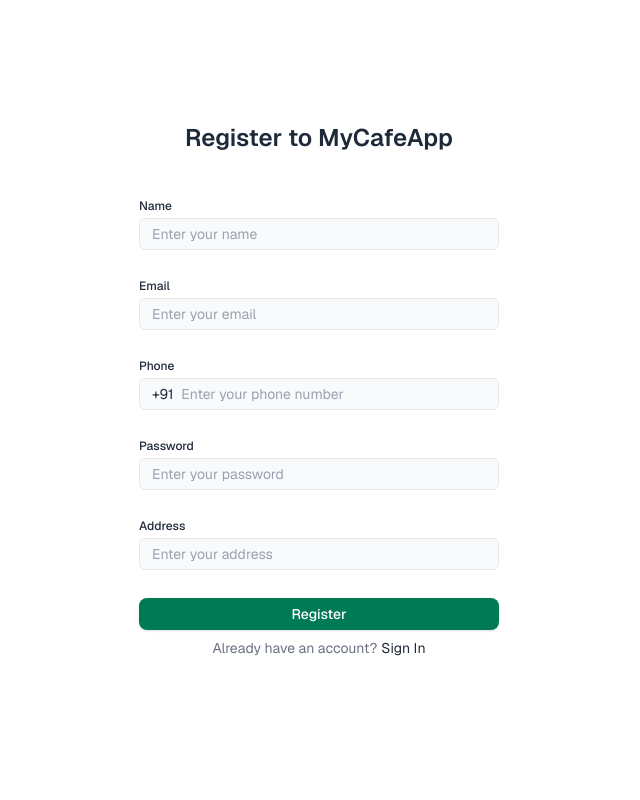
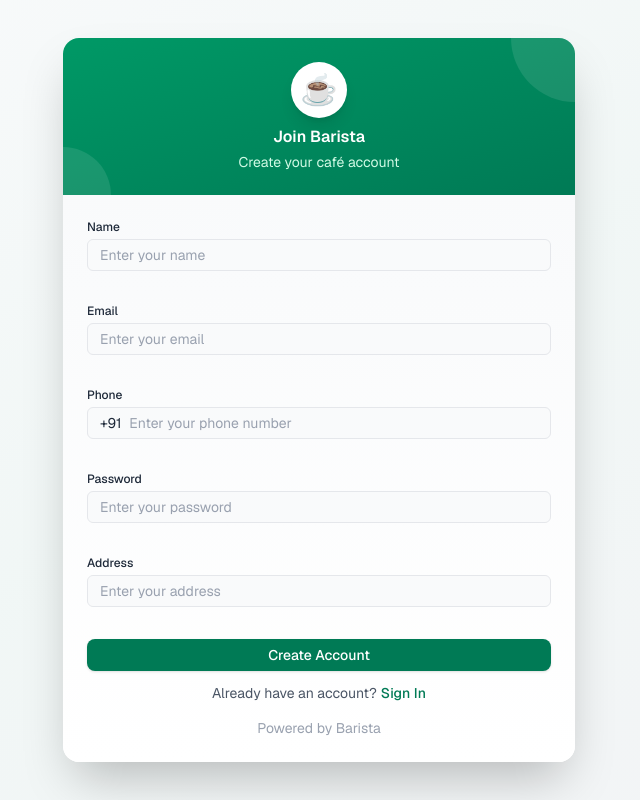
Before and after one commit to priyanshubiswas1/Barista, a React (Vite) app in the folder shopowner-client/: page /register in a window 1280 px wide. Shown: the whole page, without its empty margins (321-961 px from the left). Built offline with nearby package versions, Linux system fonts and the light colour scheme; no server answers.

Commit message:
updated login register

```diff
--- a/shopowner-client/src/pages/Login.jsx
+++ b/shopowner-client/src/pages/Login.jsx
@@ -50,17 +50,26 @@ const Login = () => {
   };
 
   return (
-    <div className="flex h-screen bg-gradient-to-br from-gray-50 to-gray-100">
-      <div className="h-screen w-screen flex flex-col gap-6 items-center justify-center">
-        <header className="flex flex-col gap-2 items-center">
-          <div className="w-12 h-12 bg-gray-800 rounded-lg mb-2"></div>
-          <h1 className="text-3xl font-bold text-gray-900">
-            Sign in to Barista
-          </h1>
-          <p className="text-gray-600">Welcome back! Please enter your details</p>
-        </header>
-        <div className="w-96 flex flex-col gap-3 bg-white p-8 rounded-2xl shadow-xl border-2 border-gray-200">
-          <form onSubmit={handleSubmit} className="flex flex-col gap-3">
+    <div className="flex h-screen bg-gradient-to-br from-gray-50 via-emerald-50/30 to-gray-100">
+      <div className="h-screen w-screen flex items-center justify-center p-4">
+        <div className="bg-white rounded-2xl shadow-2xl w-full max-w-md overflow-hidden relative">
+          {/* Header with gradient */}
+          <div className="bg-gradient-to-br from-emerald-600 to-emerald-700 text-white p-8 relative overflow-hidden">
+            <div className="absolute top-0 right-0 w-32 h-32 bg-white/10 rounded-full -mr-16 -mt-16" />
+            <div className="absolute bottom-0 left-0 w-24 h-24 bg-white/10 rounded-full -ml-12 -mb-12" />
+
+            <div className="relative z-10 flex flex-col items-center">
+              <div className="bg-white rounded-full h-16 w-16 mb-3 flex items-center justify-center shadow-lg">
+                <span className="text-3xl">☕</span>
+              </div>
+              <h2 className="font-bold text-2xl mb-1">Welcome to Barista</h2>
+              <p className="text-emerald-100 text-sm">Sign in to manage your café</p>
+            </div>
+          </div>
+
+          {/* Form Section */}
+          <div className="p-8 bg-gradient-to-b from-gray-50 to-white">
+            <form onSubmit={handleSubmit} className="flex flex-col gap-4">
               <Input
                 label="Email"
                 type="email"
@@ -82,27 +91,33 @@ const Login = () => {
                 value={formData.password}
                 onChange={handleChange}
               />
-            <div className="flex justify-end w-full">
+              <div className="flex justify-end w-full -mt-2">
                 <button
                   type="button"
-                className="text-sm text-emerald-700 hover:text-emerald-800 hover:underline cursor-pointer font-medium"
+                  className="text-sm text-emerald-700 hover:text-emerald-800 hover:underline cursor-pointer font-medium transition-colors"
                 >
                   Forgot Password?
                 </button>
               </div>
               <Button type="submit" variant="primary">
-              {isPending ? "Logging in..." : "Continue"}
+                {isPending ? "Signing in..." : "Sign In"}
               </Button>
-            <div className="flex justify-center gap-1 w-full text-sm">
+              <div className="flex justify-center gap-1 w-full text-sm mt-2">
                 <p className="text-gray-600">Don't have an account?</p>
                 <button
                   type="button"
-                className="text-emerald-700 hover:text-emerald-800 hover:underline cursor-pointer font-medium"
+                  onClick={() => navigate("/register")}
+                  className="text-emerald-700 hover:text-emerald-800 hover:underline cursor-pointer font-medium transition-colors"
                 >
                   Sign Up
                 </button>
               </div>
             </form>
+
+            <div className="mt-6 text-center">
+              <p className="text-gray-400 text-xs">Powered by Barista</p>
+            </div>
+          </div>
         </div>
       </div>
     </div>
--- a/shopowner-client/src/pages/Register.jsx
+++ b/shopowner-client/src/pages/Register.jsx
@@ -5,6 +5,7 @@ import { useMutation } from "@tanstack/react-query";
 import { registerUser } from "../api/api";
 import { useNavigate } from "react-router-dom";
 import { useAuthStore } from "../store/authStore";
+import { toast } from "react-toastify";
 
 const Register = () => {
   const [formData, setFormData] = useState({
@@ -26,7 +27,7 @@ const Register = () => {
   const { mutate, isPending, isError, isSuccess, error } = useMutation({
     mutationFn: registerUser,
     onSuccess: (data) => {
-      // alert("Logged in ✅");
+      toast.success("Registration successful!");
       localStorage.setItem("token", data.token);
       localStorage.setItem("shopId", data.shopId);
       localStorage.setItem("menuId", data.menuId);
@@ -37,7 +38,7 @@ const Register = () => {
       navigate("/menu");
     },
     onError: (error) => {
-      console.log("Registration failed: ", error);
+      toast.error("Registration failed: " + error.message);
     },
   });
 
@@ -48,29 +49,49 @@ const Register = () => {
 
   const handleSubmit = (e) => {
     e.preventDefault();
-    const newError = { email: "", password: "" };
+    const newError = {
+      name: "",
+      email: "",
+      password: "",
+      phone: "",
+      address: ""
+    };
 
-    if (!formData.email) newError.email = "Email is required";
+    if (!formData.name) newError.name = "Please enter your name";
+    if (!formData.email) newError.email = "Please enter your email";
     else if (!formData.email.includes("@"))
       newError.email = "Enter a valid email";
-    if (!formData.password) newError.password = "Password is required";
+    if (!formData.phone) newError.phone = "Please enter your phone number";
+    if (!formData.password) newError.password = "Please enter your password";
+    if (!formData.address) newError.address = "Please enter your address";
 
     setErr(newError);
-    if (newError.email || newError.password) return;
+    if (Object.values(newError).some(error => error !== "")) return;
 
     mutate(formData);
   };
 
   return (
-    <div className="flex h-screen">
-      <div className="h-screen w-screen flex flex-col gap-6 items-center justify-center bg-white">
-        <header className="flex flex-col gap-2 items-center">
-          <h1 className="text-2xl font-semibold text-gray-800">
-            Register to MyCafeApp
-          </h1>
-        </header>
-        <div className="w-100 flex flex-col gap-2 bg-white p-5 rounded-md">
-          <form onSubmit={handleSubmit} className="flex flex-col gap-2">
+    <div className="flex h-screen bg-gradient-to-br from-gray-50 via-emerald-50/30 to-gray-100">
+      <div className="h-screen w-screen flex items-center justify-center p-4">
+        <div className="bg-white rounded-2xl shadow-2xl w-full max-w-lg overflow-hidden relative">
+          {/* Header with gradient */}
+          <div className="bg-gradient-to-br from-emerald-600 to-emerald-700 text-white p-6 relative overflow-hidden">
+            <div className="absolute top-0 right-0 w-32 h-32 bg-white/10 rounded-full -mr-16 -mt-16" />
+            <div className="absolute bottom-0 left-0 w-24 h-24 bg-white/10 rounded-full -ml-12 -mb-12" />
+
+            <div className="relative z-10 flex flex-col items-center">
+              <div className="bg-white rounded-full h-14 w-14 mb-2 flex items-center justify-center shadow-lg">
+                <span className="text-3xl">☕</span>
+              </div>
+              <h2 className="font-bold text-xl mb-1">Join Barista</h2>
+              <p className="text-emerald-100 text-xs">Create your café account</p>
+            </div>
+          </div>
+
+          {/* Form Section */}
+          <div className="p-6 bg-gradient-to-b from-gray-50 to-white">
+            <form onSubmit={handleSubmit} className="flex flex-col gap-3">
               <Input
                 label="Name"
                 type="text"
@@ -125,19 +146,24 @@ const Register = () => {
               />
 
               <Button type="submit" variant="primary">
-              {isPending ? "Registering..." : "Register"}
+                {isPending ? "Creating..." : "Create Account"}
               </Button>
-            <div className="flex justify-center w-full gap-1 items-center">
-              <p className="text-gray-500">Already have an account?</p>
+              <div className="flex justify-center w-full gap-1 items-center text-sm">
+                <p className="text-gray-600">Already have an account?</p>
                 <button
                   type="button"
-                className=" text-sm text-gray-800 hover:underline cursor-pointer"
+                  className="text-emerald-700 hover:text-emerald-800 hover:underline cursor-pointer font-medium transition-colors"
                   onClick={() => navigate("/login")}
                 >
                   Sign In
                 </button>
               </div>
             </form>
+
+            <div className="mt-4 text-center">
+              <p className="text-gray-400 text-xs">Powered by Barista</p>
+            </div>
+          </div>
         </div>
       </div>
     </div>
```
Lines whose indentation alone changed are shown as unchanged.
